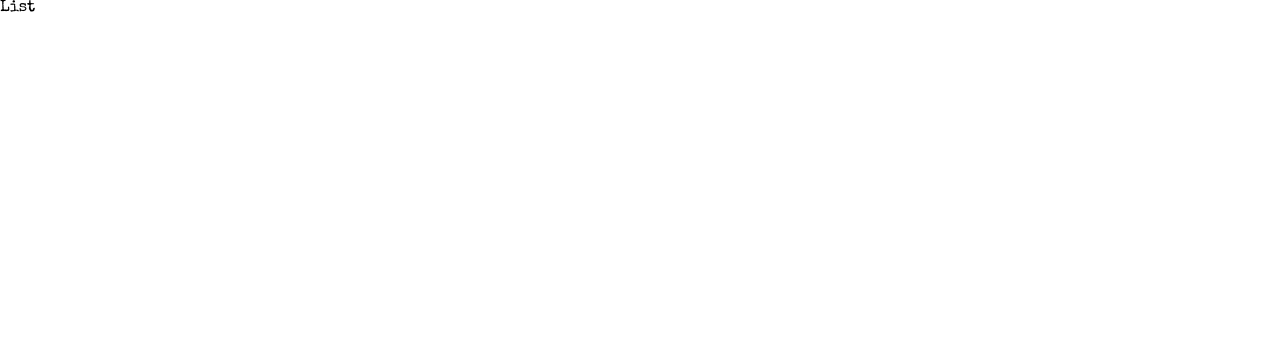
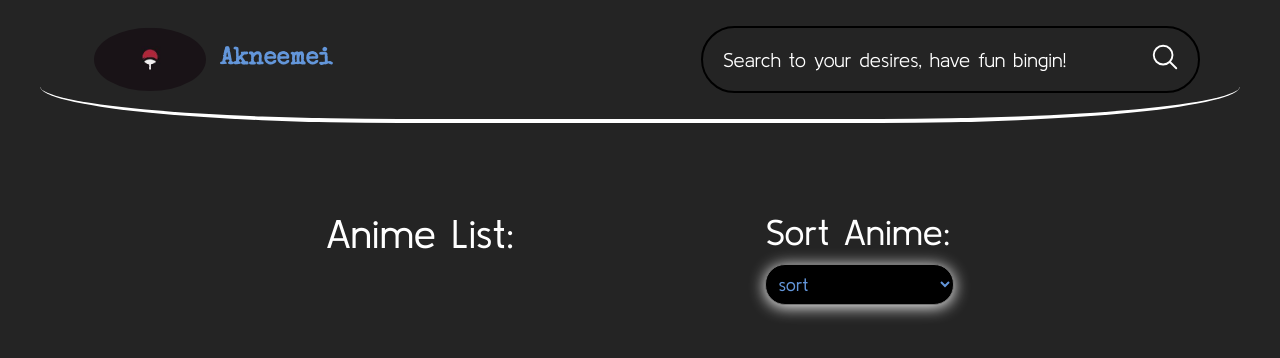
Before and after one commit to LaurenceLama/anime-react-website, a React (Create React App) app: page /animelist in a window 1280 px wide. Shown: the top 358 px of the page. Built offline with nearby package versions, Linux system fonts and the light colour scheme.

Commit message:
Initializing search function, pending onkeypress

```diff
--- a/src/App.js
+++ b/src/App.js
@@ -4,12 +4,13 @@ import List from "./pages/List";
 
 function App() {
   // <!-- chosen anime API (reused from js project): https://docs.api.jikan.moe/ -->
+
   return (
     <Router>
       <div className="App">
         <Routes>
-          <Route path="/" element={<Home />}></Route>
-          <Route path="/animelist" element={<List />}></Route>
+          <Route path="/" element={<Home exact />} />
+          <Route path="/animelist" element={<List />} component={List} />
         </Routes>
       </div>
     </Router>
--- a/src/index.js
+++ b/src/index.js
@@ -1,6 +1,5 @@
 import React from 'react';
 import ReactDOM from 'react-dom/client';
-import './index.css';
 import App from './App';
 import reportWebVitals from './reportWebVitals';
 
--- a/src/pages/Home.jsx
+++ b/src/pages/Home.jsx
@@ -1,22 +1,43 @@
+import "../styles/index.css";
+import images from "../assets/images.jpg";
+import { useState } from "react";
+import { useNavigate } from "react-router-dom";
+
 function Home() {
+  // how to make search bar function by typing anime, and after pressing enter, routes to /animelist page
+  const [query, setQuery] = useState("");
+  const navigate = useNavigate();
 
+  const handleChange = (event) => {
+    setQuery(event.target.value);
+  };
+
+  const handleSubmit = (event) => {
+    event.preventDefault();
+    if (query.toLowerCase() === "anime") {
+      navigate("/animelist");
+    }
+  };
 
   return (
+    <>
       <section id="background">
-      <main id="nav__bar" class="transition">
+        <main id="nav__bar" className="transition">
           <nav>
-          <a href="#" class="nav__logo--wrapper">
-            <img src="./some things/images.jpg" alt="" id="nav__logo" />
+            <a href="/" className="nav__logo--wrapper">
+              <img src={images} alt="fan" id="nav__logo" />
               <h1>Akneemei</h1>
             </a>
-          <div class="header__search-bar--wrapper">
-            <form class="search-bar--input transition">
+            <div className="header__search-bar--wrapper">
+              <form className="search-bar--input transition" onSubmit={handleSubmit}>
                 <input
-                type="search"
-                placeholder="Browse them akneemeis!"
-                class="transition"
+                  type="text"
+                  value={query}
+                  onChange={handleChange}
+                  placeholder="Type 'anime' here"
+                  className="search--bar transition"
                 />
-              <button class="search__btn">
+                <button className="search__btn" type="submit">
                   <svg
                     xmlns="http://www.w3.org/2000/svg"
                     fill="none"
@@ -37,7 +58,8 @@ function Home() {
           </nav>
         </main>
       </section>
+    </>
   );
 }
 
-export default Home
+export default Home;
--- a/src/pages/List.jsx
+++ b/src/pages/List.jsx
@@ -1,9 +1,69 @@
-import React from 'react'
+import "../styles/list.css";
+import images from "../assets/images.jpg";
+
 
 function List() {
   return (
-    <div>List</div>
-  )
+    <div className="list__landing-page">
+      <section id="nav__bar">
+        <nav className="list__nav">
+          <a href="/index.html" class="nav__logo--anchor">
+            <img src={images} alt="" id="nav__logo" />
+            <h1 className="nav__title">Akneemei</h1>
+          </a>
+          <div class="header__search-bar--wrapper">
+            <form class="search-bar--input">
+              <input
+                type="text"
+                placeholder="Search to your desires, have fun bingin!"
+                class="transition"
+              />
+              <button class="search__btn">
+                <svg
+                  xmlns="http://www.w3.org/2000/svg"
+                  fill="none"
+                  viewBox="0 0 24 24"
+                  strokeWidth={1.5}
+                  stroke="currentColor"
+                  className="w-6 h-6"
+                >
+                  <path
+                    strokeLinecap="round"
+                    strokeLinejoin="round"
+                    d="M21 21l-5.197-5.197m0 0A7.5 7.5 0 105.196 5.196a7.5 7.5 0 0010.607 10.607z"
+                  />
+                </svg>
+              </button>
+            </form>
+          </div>
+        </nav>
+      </section>
+      <section id="sort__results">
+        <div class="row">
+          <div class="sort__result--banner">
+            <div class="result__title--wrapper">
+              <h2 class="search__result--title">Anime List:</h2>
+              <div class="sort__filter--wrapper">
+                <h2 class="sort__result--title">Sort Anime:</h2>
+                <select
+                  id="sort"
+                  class="transition"
+                  onchange="sortAnime(event)"
+                >
+                  <option value="" disabled selected>
+                    sort
+                  </option>
+                  <option value="alphabetical">Low to high scores</option>
+                  <option value="non-alphabetical">Most episodes</option>
+                  <option value="Rank">Ranking</option>
+                </select>
+              </div>
+            </div>
+          </div>
+        </div>
+      </section>
+    </div>
+  );
 }
 
-export default List
+export default List;
--- a/src/index.css
+++ b/src/styles/index.css
@@ -18,7 +18,7 @@ GENERICS
   min-height: 100vh;
   background-size: 2000px;
   background-image: url(../assets/maybe_background.png);
-  background-repeat: no-repeat;
+  /* background-repeat: no-repeat; */
 }
 
 a {
@@ -52,8 +52,9 @@ h1 {
 }
 
 .transition {
-  transition: all 360ms ease-in-out;
+  transition: all 250ms ease-in-out;
 }
+
 
 /*
 
--- /dev/null
+++ b/src/styles/list.css
@@ -0,0 +1,356 @@
+@import url("https://fonts.googleapis.com/css2?family=Kulim+Park:wght@300;400;600;700&display=swap");
+@import url("https://fonts.googleapis.com/css2?family=Special+Elite&display=swap");
+
+* {
+  padding: 0;
+  margin: 0;
+  box-sizing: border-box;
+  font-family: "Kulim Park", sans-serif;
+  color: white;
+}
+
+/*
+
+GENERICS
+
+*/
+
+.list__landing-page {
+  background-color: #242424;
+  min-height: 100vh;
+}
+
+a {
+  text-decoration: none;
+  cursor: pointer;
+}
+
+.nav__title {
+  color: rgb(99, 150, 218);
+}
+
+button {
+  text-decoration: none;
+  border: none;
+}
+
+body {
+  max-width: 100vw;
+}
+
+img {
+  width: 100%;
+}
+
+button {
+  cursor: pointer;
+}
+
+li {
+  list-style-type: none;
+}
+
+.transition {
+  transition: all 360ms ease-in-out;
+}
+
+select {
+  cursor: pointer;
+}
+
+select:hover {
+  transform: scale(1.05);
+}
+
+h1 {
+  font-family: "Special Elite", cursive;
+}
+
+.transition {
+  transition: all 360ms ease-in-out;
+}
+
+/*
+
+Navigationalitisizeracecars
+
+*/
+
+#nav__bar {
+  display: flex;
+  width: 100%;
+}
+
+.list__nav {
+  width: 100%;
+  max-width: 1200px;
+  display: flex;
+  justify-content: space-between;
+  align-items: center;
+  margin: 0 auto;
+  padding: 20px 40px;
+  border-bottom: 4px solid white;
+  border-radius: 30%;
+}
+
+.nav__logo--anchor {
+  display: flex;
+  justify-content: center;
+  align-items: center;
+}
+
+#nav__logo {
+  max-width: 140px;
+  transform: scale(0.8);
+  border-radius: 50%;
+}
+
+input,
+.search__btn {
+  background-color: transparent;
+  color: white;
+  border: none;
+  font-size: 20px;
+}
+
+.search-bar--input {
+  width: 100%;
+  margin-right: 200px;
+  position: relative;
+  display: flex;
+  align-items: center;
+}
+
+input {
+  width: 100%;
+  border-radius: 9999px;
+  border: 2px solid black;
+  padding: 20px 40px 20px 20px;
+}
+
+.search__btn {
+  position: absolute;
+  right: 0;
+  padding-right: 20px;
+}
+
+::placeholder {
+  color: white;
+  font-weight: 300;
+}
+
+/*
+
+Nav E ffects
+
+*/
+
+input:hover {
+  border-color: rgb(99, 150, 218);
+}
+
+input:focus {
+  border: 2px solid rgb(99, 150, 218);
+  outline: none;
+}
+
+/*
+
+Animes, the main attraction, this it
+
+*/
+
+.sort__result--content {
+  position: relative;
+}
+
+.sort__result--banner {
+  width: 100%;
+  padding: 88px 0;
+}
+
+.container {
+  margin: 0 40px;
+}
+
+.wrapper {
+  display: flex;
+  flex-wrap: wrap;
+  justify-content: space-between;
+}
+
+.search__result--content {
+  display: flex;
+  align-items: center;
+  text-align: center;
+}
+
+.search__result--wrapper {
+  display: flex;
+}
+
+.another-wrapper {
+  width: calc(100% / 3);
+  display: flex;
+  justify-content: center;
+}
+
+.result__title--wrapper {
+  padding: 0 200px;
+  display: flex;
+  justify-content: space-around;
+}
+
+.sort__result--title {
+  font-size: 36px;
+  font-weight: 400;
+  margin-bottom: 12px;
+}
+
+.search__result--title {
+  font-size: 40px;
+  font-weight: 400;
+  margin-bottom: 12px;
+}
+
+#sort {
+  font-size: 18px;
+  background-color: black;
+  color: rgb(99, 150, 218);
+  box-shadow: 0 2px 16px white;
+  border-radius: 20px;
+  padding: 8px;
+}
+
+#sort:focus {
+  box-shadow: 0 4px 32px rgb(99, 150, 218);
+  transform: scale(1.05);
+}
+
+.content__img {
+  max-width: 340px;
+  max-height: 480px;
+  min-height: 480px;
+}
+
+.content__title {
+  font-size: 28px;
+  font-weight: 700;
+  text-align: center;
+  padding: 4px;
+}
+
+.content__img--wrapper {
+  position: relative;
+  width: 100%;
+  max-width: 340px;
+  margin-bottom: 32px;
+}
+
+.content__img--wrapper:hover {
+  transform: scale(0.95);
+  box-shadow: 0 2px 40px rgb(140, 188, 252);
+}
+
+.content__img--wrapper:hover .content__title {
+  color: rgb(140, 188, 252);
+}
+
+.content__ranking {
+  position: absolute;
+  left: 0;
+  top: 0;
+  font-size: 24px;
+  font-weight: 600;
+  color: rgb(140, 188, 252);
+}
+
+
+/*
+
+Loadings screeners
+
+*/
+
+.books {
+  position: absolute;
+  left: 49%;
+}
+
+.books__loading {
+  font-size: 60px;
+  color: white;
+}
+
+.books__loading--spinner {
+  display: none;
+}
+
+.books__loading .books__loading--spinner {
+  display: block !important;
+}
+
+.fa-spinner {
+  animation: rotate 600ms infinite linear;
+}
+
+@keyframes rotate {
+  0% {
+    transform: rotate(0);
+  }
+
+  100% {
+    transform: rotate(360deg);
+  }
+}
+
+/*
+
+RESPONSIVILINESS
+
+*/
+
+@media (max-width: 1200px) {
+  .another-wrapper {
+    width: calc(100% / 2);
+  }
+
+  nav {
+    margin: 0 40px;
+  }
+}
+
+@media (max-width: 768px) {
+  .header__search-bar--wrapper {
+    max-width: 260px;
+  }
+
+  .result__title--wrapper {
+    padding: 0;
+  }
+
+  .search__result--title,
+  .sort__result--title {
+    font-size: 36px;
+  }
+}
+
+@media (max-width: 480px) {
+  nav {
+    margin: 0 20px;
+  }
+
+  input,
+  button,
+  .search__result--title {
+    display: none;
+  }
+
+  .nav__logo--anchor {
+    margin-left: 30%;
+  }
+
+  .another-wrapper {
+    width: 100%;
+  }
+}
```
Also changed, not shown: src/assets/images.jpg (added), src/assets/maybe_background.png (renamed from assets/maybe_background.png). Lines whose indentation alone changed are shown as unchanged.
